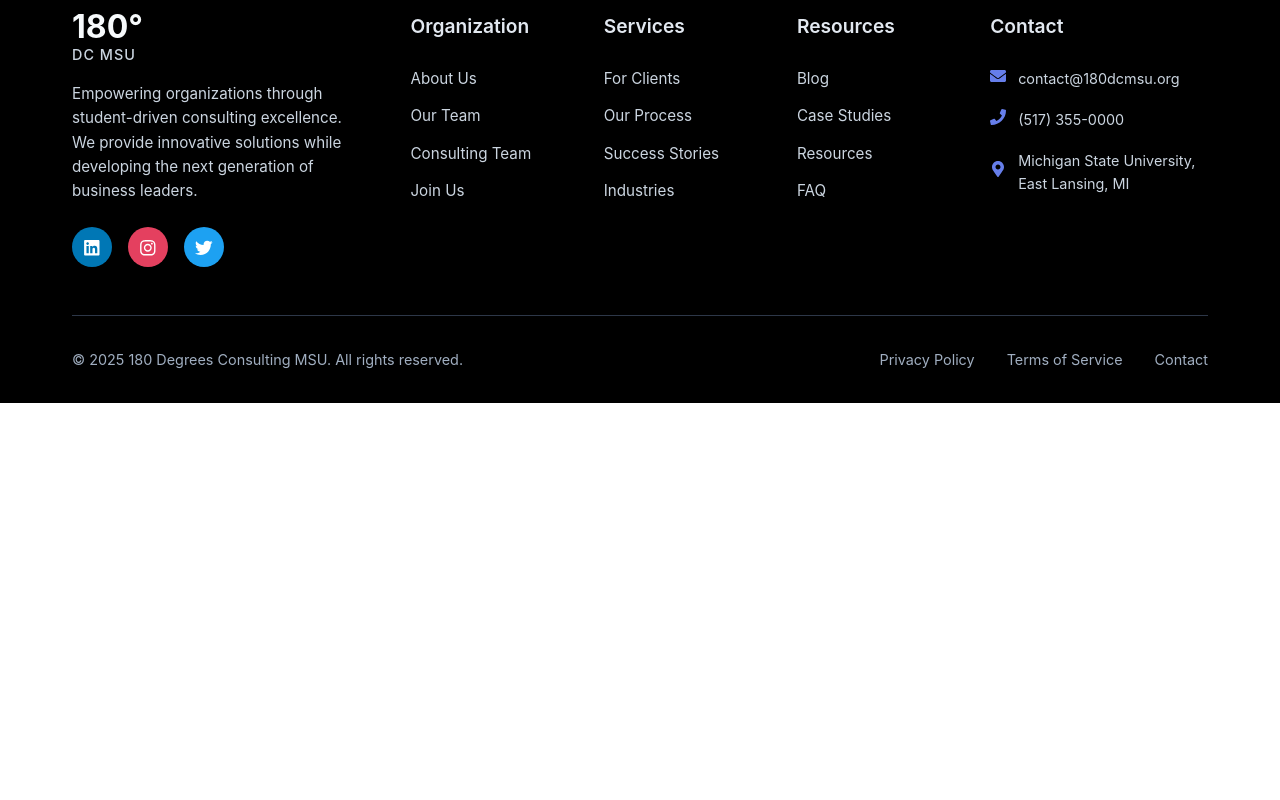
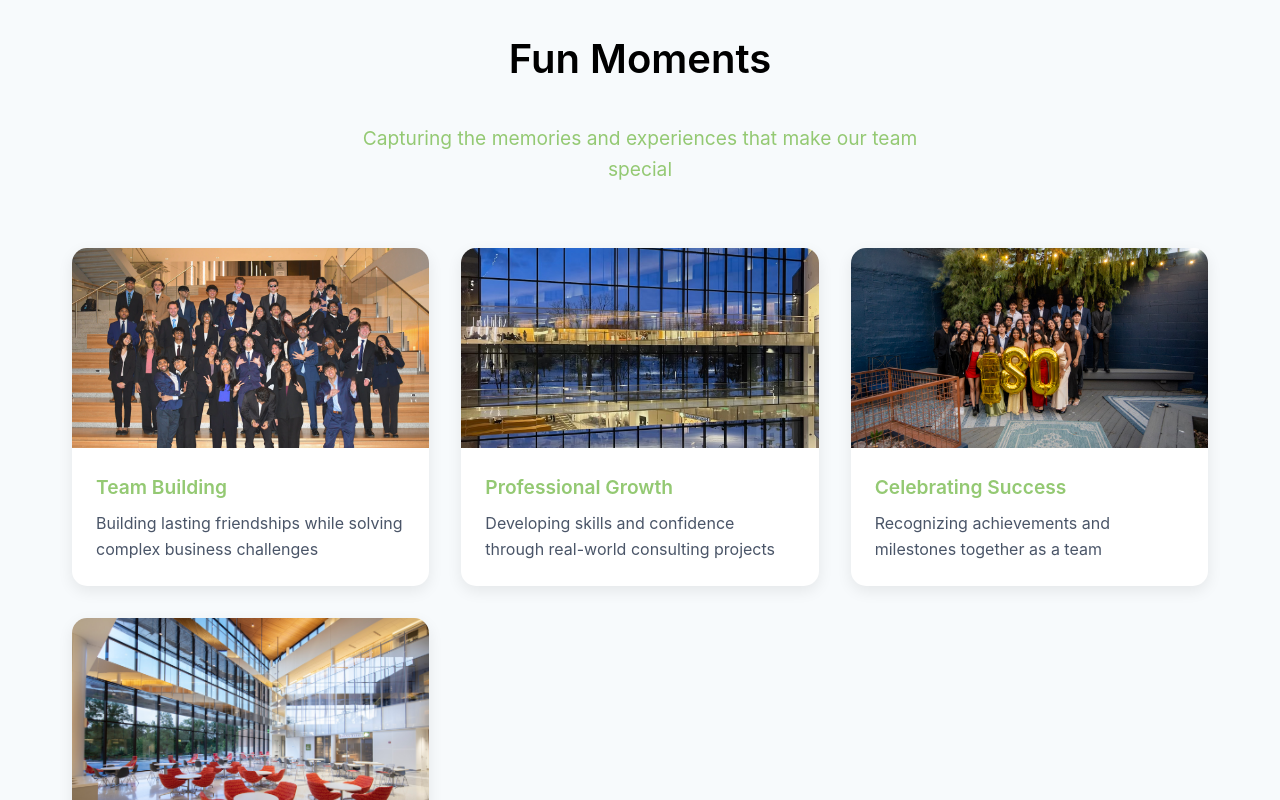
Before and after one commit to akhilkadari/180-website, a React (Create React App) app: page /about in a window 1280 px wide. Shown: the part 3220-4020 px from the top of the page. Before the commit the page ends 3623 px from the top, so only its background shows below. Built offline with nearby package versions, Linux system fonts and the light colour scheme.

Commit message:
fun things placeholder in about

```diff
--- a/src/pages/About.css
+++ b/src/pages/About.css
@@ -480,6 +480,19 @@
   .ba-bullets {
     font-size: 1rem;
   }
+
+  .fun-moments-grid {
+    grid-template-columns: 1fr;
+    gap: 1.5rem;
+  }
+
+  .fun-moment-caption h4 {
+    font-size: 1.1rem;
+  }
+
+  .fun-moment-caption p {
+    font-size: 0.9rem;
+  }
 }
 
 /* Make captions for What Makes Us Different and Business Analysts green */
@@ -487,3 +500,68 @@
 .business-analyst-section .section-header p {
   color: #94C973 !important;
 }
+
+/* Fun Moments Section */
+.fun-moments-section {
+  background: #f7fafc;
+  padding: 5rem 0;
+}
+
+.fun-moments-grid {
+  display: grid;
+  grid-template-columns: repeat(auto-fit, minmax(280px, 1fr));
+  gap: 2rem;
+  margin-top: 3rem;
+}
+
+.fun-moment-item {
+  background: white;
+  border-radius: 15px;
+  overflow: hidden;
+  box-shadow: 0 5px 15px rgba(0, 0, 0, 0.08);
+  transition: all 0.3s ease;
+}
+
+.fun-moment-item:hover {
+  transform: translateY(-5px);
+  box-shadow: 0 20px 40px rgba(0, 0, 0, 0.15);
+}
+
+.fun-moment-image {
+  width: 100%;
+  height: 200px;
+  overflow: hidden;
+}
+
+.fun-moment-image img {
+  width: 100%;
+  height: 100%;
+  object-fit: cover;
+  transition: transform 0.3s ease;
+}
+
+.fun-moment-item:hover .fun-moment-image img {
+  transform: scale(1.05);
+}
+
+.fun-moment-caption {
+  padding: 1.5rem;
+}
+
+.fun-moment-caption h4 {
+  color: #94C973;
+  font-size: 1.2rem;
+  font-weight: 600;
+  margin-bottom: 0.5rem;
+}
+
+.fun-moment-caption p {
+  color: #4a5568;
+  font-size: 1rem;
+  line-height: 1.6;
+  margin: 0;
+}
+
+.fun-moments-section .section-header p {
+  color: #94C973;
+}
--- a/src/pages/About.js
+++ b/src/pages/About.js
@@ -187,6 +187,87 @@
         </div>
       </section>
 
+      {/* Fun Moments Section */}
+      <section className="fun-moments-section">
+        <div className="container">
+          <motion.div
+            initial={{ opacity: 0, y: 30 }}
+            whileInView={{ opacity: 1, y: 0 }}
+            transition={{ duration: 0.6 }}
+            viewport={{ once: true }}
+            className="section-header"
+          >
+            <h2>Fun Moments</h2>
+            <p>Capturing the memories and experiences that make our team special</p>
+          </motion.div>
+
+          <div className="fun-moments-grid">
+            <motion.div
+              initial={{ opacity: 0, y: 30 }}
+              whileInView={{ opacity: 1, y: 0 }}
+              transition={{ duration: 0.6, delay: 0.1 }}
+              viewport={{ once: true }}
+              className="fun-moment-item"
+            >
+              <div className="fun-moment-image">
+                <img src="/silly_group_pic.jpeg" alt="Team Fun Moment" />
+              </div>
+              <div className="fun-moment-caption">
+                <h4>Team Building</h4>
+                <p>Building lasting friendships while solving complex business challenges</p>
+              </div>
+            </motion.div>
+
+            <motion.div
+              initial={{ opacity: 0, y: 30 }}
+              whileInView={{ opacity: 1, y: 0 }}
+              transition={{ duration: 0.6, delay: 0.2 }}
+              viewport={{ once: true }}
+              className="fun-moment-item"
+            >
+              <div className="fun-moment-image">
+                <img src="/broad night.jpg" alt="Professional Development" />
+              </div>
+              <div className="fun-moment-caption">
+                <h4>Professional Growth</h4>
+                <p>Developing skills and confidence through real-world consulting projects</p>
+              </div>
+            </motion.div>
+
+            <motion.div
+              initial={{ opacity: 0, y: 30 }}
+              whileInView={{ opacity: 1, y: 0 }}
+              transition={{ duration: 0.6, delay: 0.3 }}
+              viewport={{ once: true }}
+              className="fun-moment-item"
+            >
+              <div className="fun-moment-image">
+                <img src="/banquet.jpeg" alt="Celebration" />
+              </div>
+              <div className="fun-moment-caption">
+                <h4>Celebrating Success</h4>
+                <p>Recognizing achievements and milestones together as a team</p>
+              </div>
+            </motion.div>
+
+            <motion.div
+              initial={{ opacity: 0, y: 30 }}
+              whileInView={{ opacity: 1, y: 0 }}
+              transition={{ duration: 0.6, delay: 0.4 }}
+              viewport={{ once: true }}
+              className="fun-moment-item"
+            >
+              <div className="fun-moment-image">
+                <img src="/minskoff.jpg" alt="Collaboration" />
+              </div>
+              <div className="fun-moment-caption">
+                <h4>Collaboration</h4>
+                <p>Working together to deliver exceptional results for our clients</p>
+              </div>
+            </motion.div>
+          </div>
+        </div>
+      </section>
 
     </div>
   );
```
